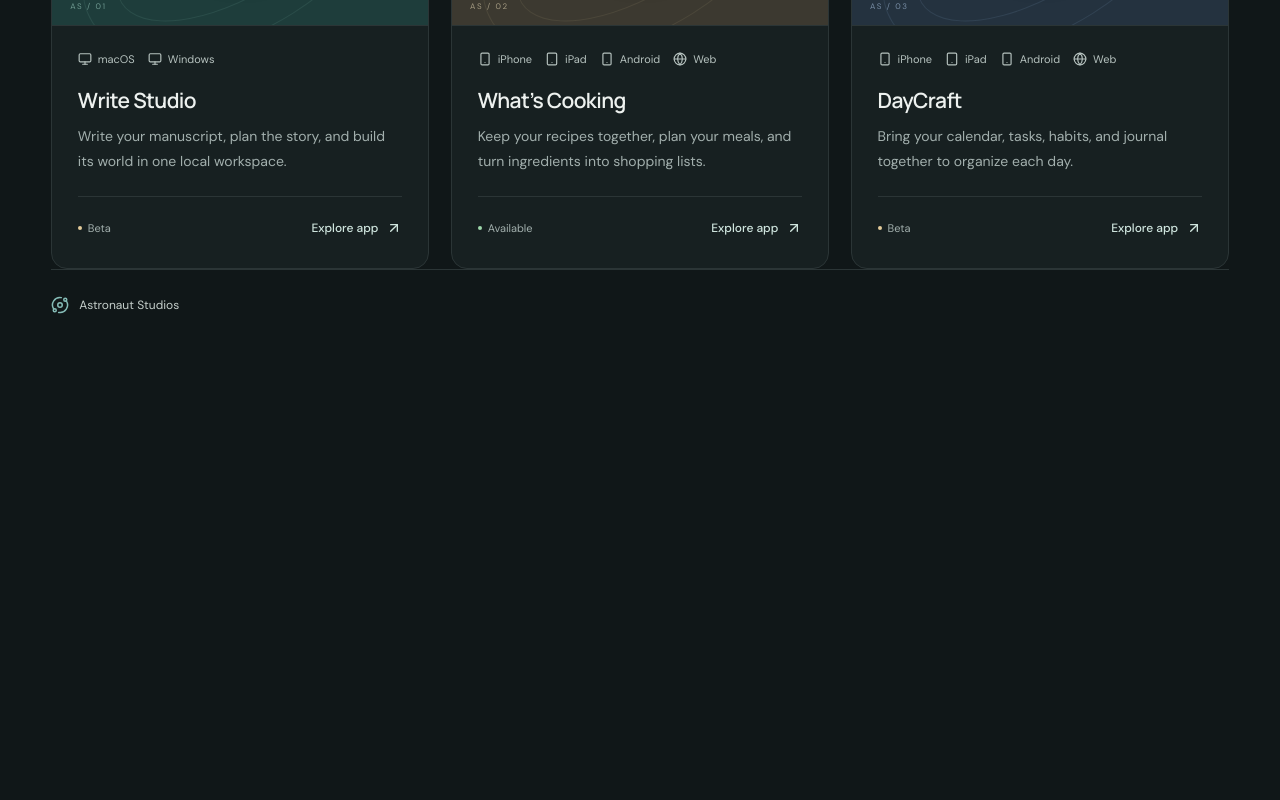
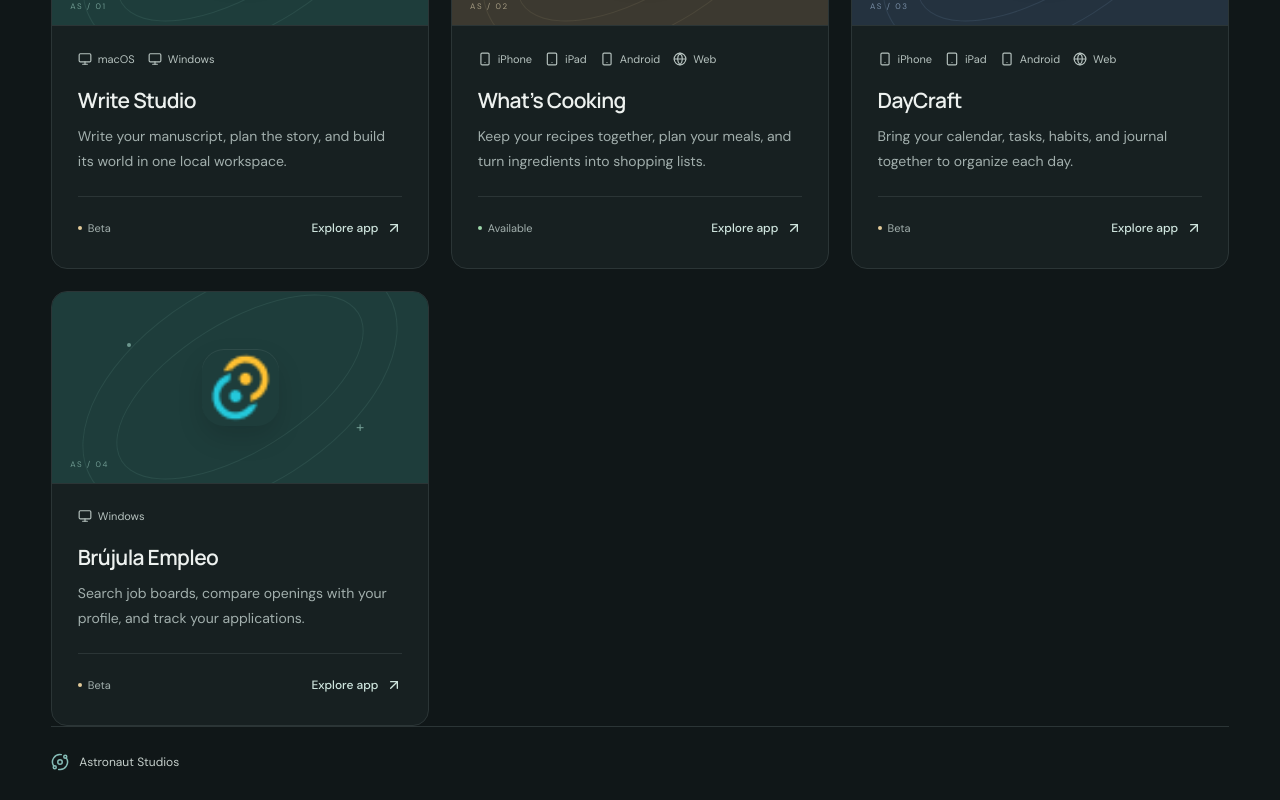
Before and after one commit to angcerv/angcerv.github.io, a React (Vite) app: page / in a window 1280 px wide. Shown: the part 629-1429 px from the top of the page. Before the commit the page ends 972 px from the top, so only its background shows below. Built offline with nearby package versions, Linux system fonts and the light colour scheme.

Commit message:
Add Brújula Empleo for Windows to the catalogue

```diff
--- a/src/catalog.ts
+++ b/src/catalog.ts
@@ -1,6 +1,7 @@
 import writeStudioIcon from './assets/apps/write-studio.png';
 import whatsCookingIcon from './assets/apps/whats-cooking.png';
 import daycraftIcon from './assets/apps/daycraft.png';
+import brujulaEmpleoIcon from './assets/apps/brujula-empleo.png';
 
 export type Platform = 'android' | 'desktop' | 'macos' | 'windows' | 'linux' | 'ipad' | 'iphone' | 'web';
 export type ApplicationIcon =
@@ -132,4 +133,30 @@ export const applications: Application[] = [
       { platform: 'web', kind: 'web', url: 'https://angcerv.github.io/daycraft/', instructions: 'Data stays in this browser. Export backups regularly; data does not sync automatically with other devices or native apps. Native reminders, iCloud, and iPhone widgets are not included.' },
     ],
   },
+  {
+    id: 'brujula-empleo',
+    slug: 'brujula-empleo',
+    name: 'Brújula Empleo',
+    description: 'Search job boards, compare openings with your profile, and track your applications.',
+    icon: { kind: 'image', src: brujulaEmpleoIcon },
+    accent: 'teal',
+    platforms: ['windows'],
+    status: 'beta',
+    version: '0.1.0',
+    features: [
+      'Search supported job boards and open the original listings.',
+      'Import a CV or enter your profile to see how well openings match.',
+      'Save jobs and track applications with data stored on your device.',
+    ],
+    screenshots: [],
+    access: [
+      {
+        platform: 'windows',
+        kind: 'download',
+        url: 'https://github.com/angcerv/ScientistIrene/releases/download/brujula-empleo-windows/Brujula-Empleo-Windows-x64-setup.exe',
+        requirements: 'Windows x64 with Microsoft Edge WebView2.',
+        instructions: 'Open the downloaded setup file to install this unsigned beta. Add or import your profile after installing.',
+      },
+    ],
+  },
 ];
```
Also changed, not shown: src/assets/apps/brujula-empleo.png (added), 1 other file (tests, documents, lock files or other folders).
